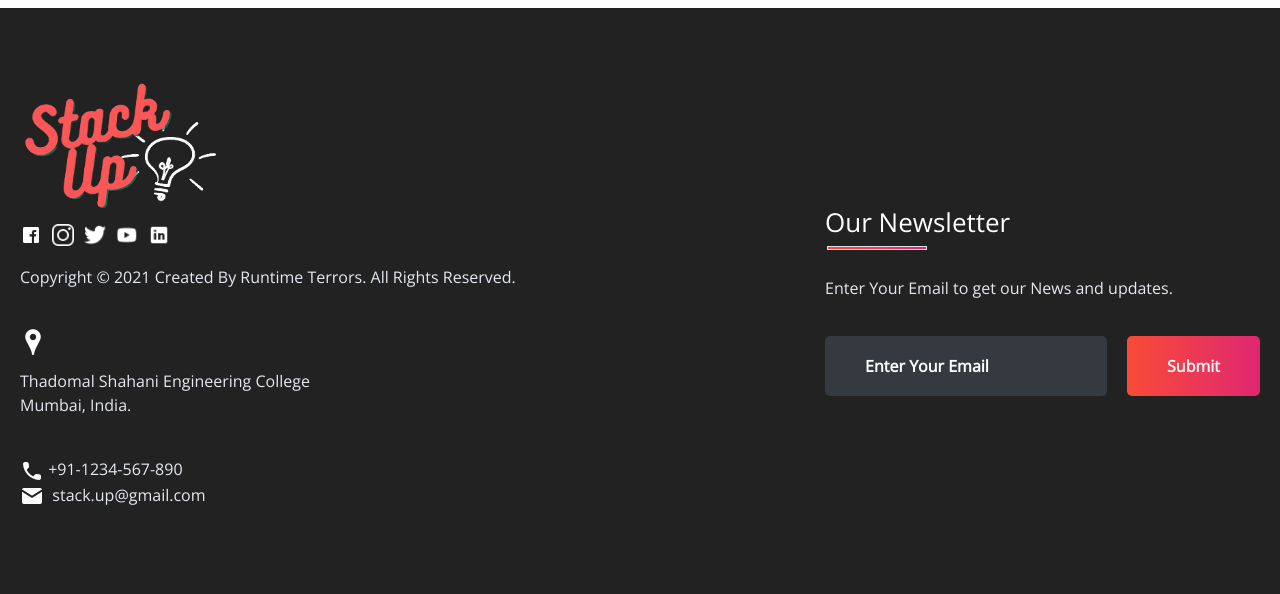
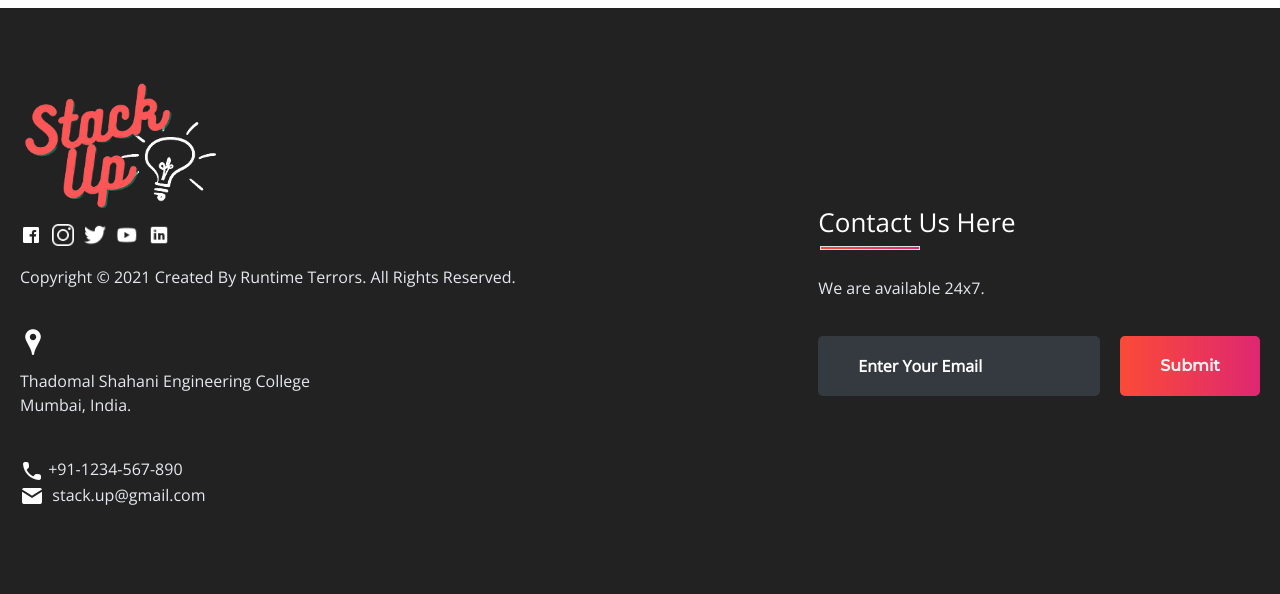
Before and after one commit to RuntimeTerrorCSHTN-08/RuntimeTerror_CSHTN-08, a Django app: page / in a window 1280 px wide. Shown: the part 2120-2714 px from the top of the page. Run offline with Django 3.2, Linux system fonts and the light colour scheme; the visitor is signed in with stand-in values (Sample User, id 1); some libraries are stand-ins or nearby versions.

Commit message:
spelling correction

```diff
--- a/learningApp/static/css/style.css
+++ b/learningApp/static/css/style.css
@@ -564,6 +564,7 @@ footer .txtb {
 	margin-top: 20px;
 	color: white;
 }
+
 footer .btn {
 	margin-top: 20px;
 	padding: 18px 40px;
--- a/learningApp/templates/index.html
+++ b/learningApp/templates/index.html
@@ -38,7 +38,7 @@
         <li><a class="active" href="/">Home</a></li>
         <li><a href="#course-navigation">Courses</a></li>
         {% if user.is_authenticated %}
-          <li><a href="#team-navigation">Helpfull Resources</a></li>
+          <li><a href="#team-navigation">Helpful Resources</a></li>
         {% else %}
           <li><a href="#team-navigation">Team</a></li>
         {% endif %}
@@ -219,14 +219,14 @@
         </p>
       </div>
       <div class="right-col">
-        <h1 style="color: #fff">Our Newsletter</h1>
+        <h1 style="color: #fff">Contact Us Here</h1>
         <div class="border"></div>
 
         <br />
-        <p>Enter Your Email to get our News and updates.</p>
+        <p>We are available 24x7.</p>
         <form class="newsletter-form">
           <input class="txtb" type="email" placeholder="Enter Your Email" />
-          <input class="btn" type="submit" value="Submit" />
+          <a href="mailto: nidnac2@gmail.com"><input class="btn" type="submit" value="Submit" /> </a>
         </form>
       </div>
     </div>
```
